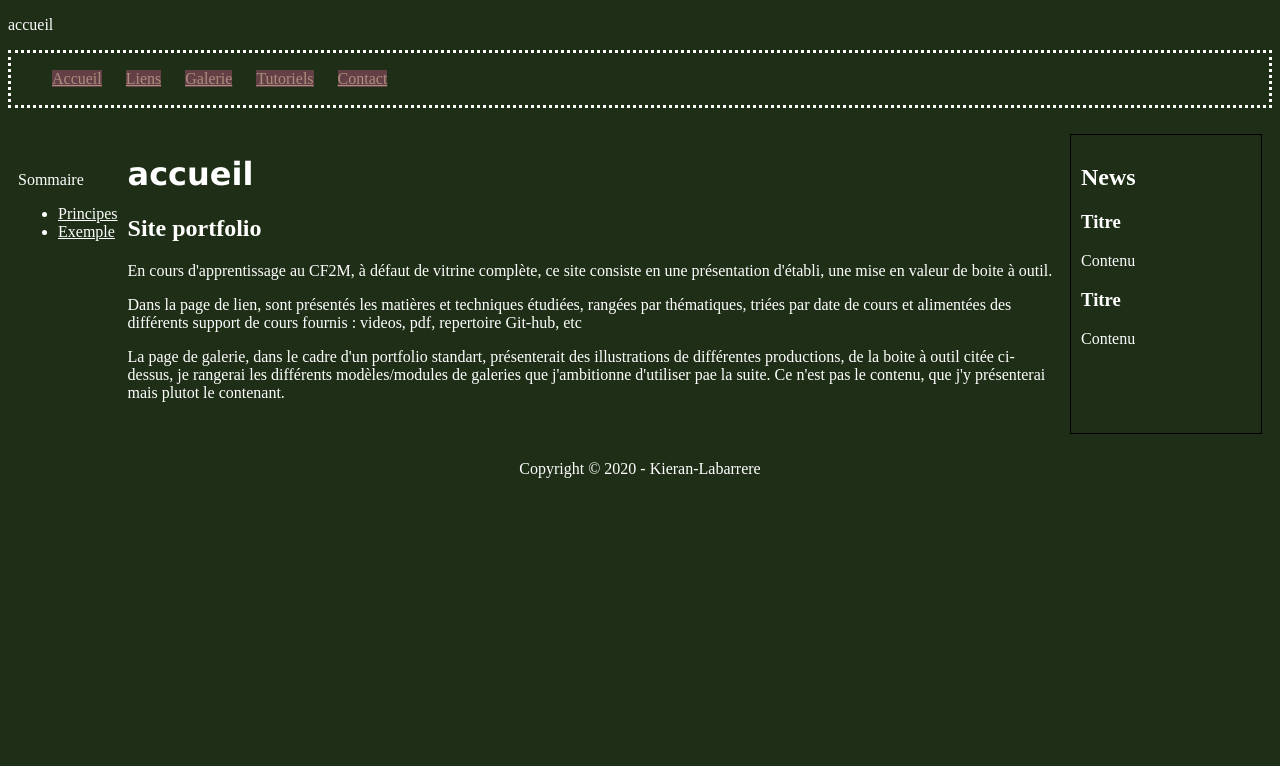
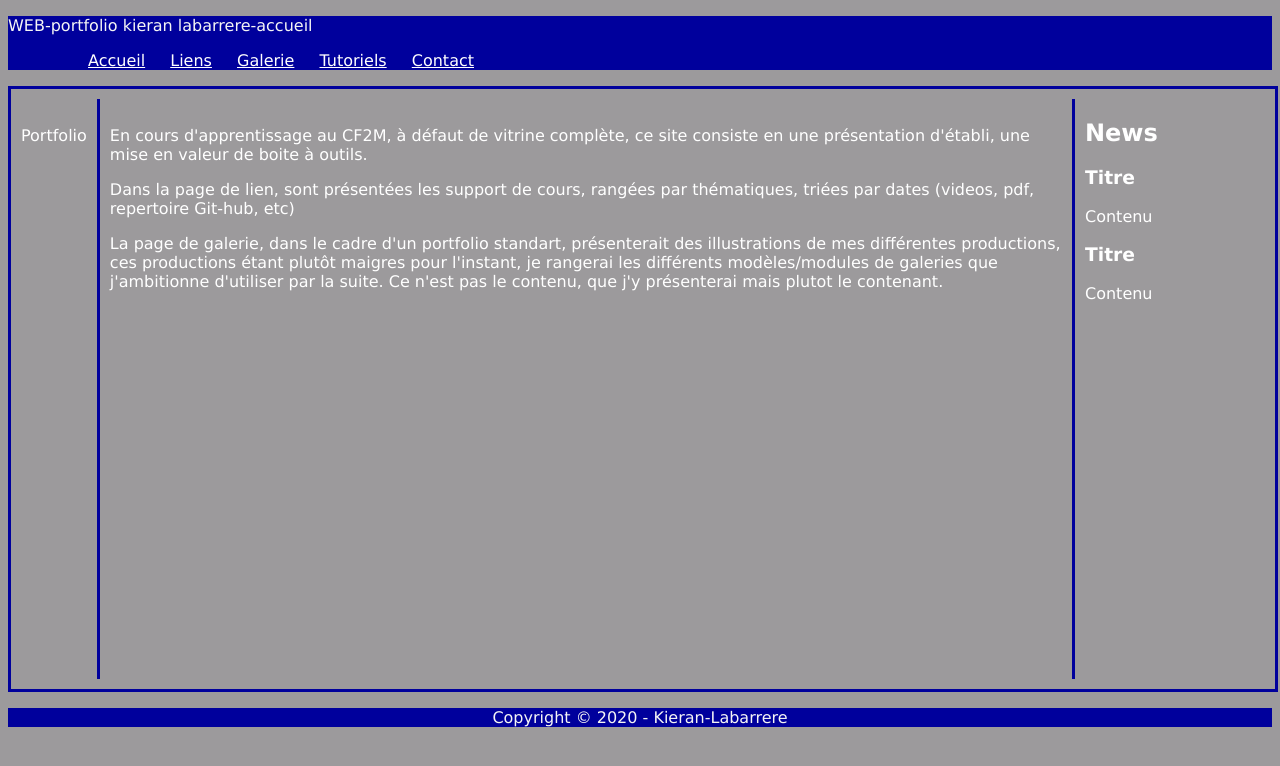
Before and after one commit to wawatusee/portfolio, a PHP site: page / in a window 1280 px wide. Shown: the top 766 px of the page. Run offline with PHP 8.4, Linux system fonts and the light colour scheme.

Commit message:
CSS Bios-fichiers utiles commun déplacés dans files-read me rafraichit

```diff
--- a/css/style.css
+++ b/css/style.css
@@ -1,33 +1,18 @@
     body {
-    background-color: #1f2e17;
+        background-color: #9C9A9C;
         color: white;
+        font-family: Verdana, Geneva, Tahoma, sans-serif;
     }
+    /*HEADER*/
 
-.main title {
-    /*importer une typo*/
-    font-family: "moderne", Verdana, Geneva, Tahoma, sans-serif;
+    header {
+        background-color: #00009C;
+        color: whitesmoke
     }
-
-;
-@font-face {
-    font-family: "moderne";
-    src: url('css/UpperEastSide.ttf');
-}
-
-h1 {
-    font-family: moderne, Verdana, Geneva, Tahoma, sans-serif;
-}
-
-
     /*Menu Principal*/
 
     .menuprincipal {
-    border: dotted;
-}
-
-.menuprincipal ul {
-    color: whitesmoke;
-    padding: 1px;
+        border: none;
     }
 
     .menuprincipal ul li {
@@ -39,57 +24,48 @@ h1 {
         color: white;
     }
 
-.menuprincipal ul li a:link {
-    background-color: rgba(255, 105, 180, 0.3);
-    color: rgba(245, 222, 179, 0.5);
+    .menuprincipal ul li a:hover {
+        color: #00009C;
+        background-color: #9C9A9C;
     }
-
-.menuprincipal ul li a:visited {
-    color: red;
-}
-
-.menuprincipal ul li a:hover {
-    color: hotpink;
-    background-color: rgba(245, 222, 179, 0.5);
-}
-
-
     /*CONTENU*/
 
     .contenu {
         width: 100%;
+        height: 600px;
         min-height: 320px;
         display: table;
         border-spacing: 10px;
+        border: solid;
+        border-color: #00009C;
     }
-
-
     /*Titre rubrique et menu*/
 
     .menusecondaire {
         display: table-cell;
+        border-right: solid #00009C;
+        padding-right: 10px;
     }
 
     .menusecondaire a {
         color: white;
     }
-
-
     /*Corps de page*/
-
-
     /*Aside*/
 
     aside {
         width: 180px;
-    border: 1px solid black;
+        border-left: solid #00009C;
         padding-left: 10px;
         height: auto;
         display: table-cell;
     }
+    /*Footer*/
 
-
-/*Footer*/
+    footer {
+        background-color: #00009C;
+        color: whitesmoke
+    }
 
     footer p {
         text-align: center;
--- a/files/menu.php
+++ b/files/menu.php
@@ -1,11 +1,9 @@
-        <menu class="menuPrincipal">
-            menu
+        <menu class="menuprincipal">
             <ul>
                 <li><a href="index.php">Accueil</a></li>
                 <li><a href="index.php?page=liens">Liens</a></li>
                 <li><a href="index.php?page=galerie">Galerie</a></li>
                 <li><a href="index.php?page=tuto">Tutoriels</a></li>
                 <li><a href="index.php?page=contact">Contact</a></li>
-                <li><a href="index.php?page=contact">Contact</a></li>
             </ul>
         </menu>
--- a/pages/accueil.php
+++ b/pages/accueil.php
@@ -11,25 +11,22 @@
     <div id="global">
         <!-- ENTETE -->
         <header>
-            <p><?=$page?></p>
+            <p>WEB-portfolio kieran labarrere-<?=$page?></p>
+        <!-- MENUS DE NAVIGATION -->
+        <?php include "files/menu.php" ?>
         </header>
-        <!-- MENUS DE NAVIGATION -->
-        <?php include "menu.php" ?>
         <div class="contenu">
             <nav class="menusecondaire">
-                <Hn>Sommaire</Hn>
+                <Hn>Portfolio</Hn>
                 <ul>
-                    <li><a href="#">Principes</a></li>
-                    <li><a href="#">Exemple</a></li>
+                <!--ICI une liste de liens des rubriques de la page-->
                 </ul>
             </nav>
             <!-- CONTENU PRINCIPAL -->
             <main>
-                <h1><?=$page?></h1>
-                <h2>Site portfolio</h2>
-                <p>En cours d'apprentissage au CF2M, à défaut de vitrine complète, ce site consiste en une présentation d'établi, une mise en valeur de boite à outil.</p>
-                <p>Dans la page de lien, sont présentés les matières et techniques étudiées, rangées par thématiques, triées par date de cours et alimentées des différents support de cours fournis : videos, pdf, repertoire Git-hub, etc</p>
-                <p>La page de galerie, dans le cadre d'un portfolio standart, présenterait des illustrations de différentes productions, de la boite à outil citée ci-dessus, je rangerai les différents modèles/modules de galeries que j'ambitionne d'utiliser pae la suite. Ce n'est pas  le contenu, que j'y présenterai mais plutot le contenant.</p>
+                <p>En cours d'apprentissage au CF2M, à défaut de vitrine complète, ce site consiste en une présentation d'établi, une mise en valeur de boite à outils.</p>
+                <p>Dans la page de lien, sont présentées les support de cours, rangées par thématiques, triées par dates (videos, pdf, repertoire Git-hub, etc)</p>
+                <p>La page de galerie, dans le cadre d'un portfolio standart, présenterait des illustrations de mes différentes productions, ces productions étant plutôt maigres pour l'instant, je rangerai les différents modèles/modules de galeries que j'ambitionne d'utiliser par la suite. Ce n'est pas  le contenu, que j'y présenterai mais plutot le contenant.</p>
             </main>
             <!-- BARRE LATERALE -->
             <aside>
--- a/pages/menu.php
+++ /dev/null
@@ -1,9 +0,0 @@
-        <menu class="menuprincipal">
-            <ul>
-                <li><a href="index.php">Accueil</a></li>
-                <li><a href="index.php?page=liens">Liens</a></li>
-                <li><a href="index.php?page=galerie">Galerie</a></li>
-                <li><a href="index.php?page=tuto">Tutoriels</a></li>
-                <li><a href="index.php?page=contact">Contact</a></li>
-            </ul>
-        </menu>
```
Also changed, not shown: README.md, x-inspiration/bios.PNG (deleted), x-inspiration/ecrans1.png (deleted), x-inspiration/images (1).jpg (deleted), x-inspiration/images (2).jpg (deleted), x-inspiration/images (3).jpg (deleted), x-inspiration/images (4).jpg (deleted), x-inspiration/images.jpg (deleted), x-inspiration/laschekina_home.jpg (deleted), x-inspiration/ponard-reflets.png (deleted), 1 other file. Lines whose indentation alone changed are shown as unchanged.
